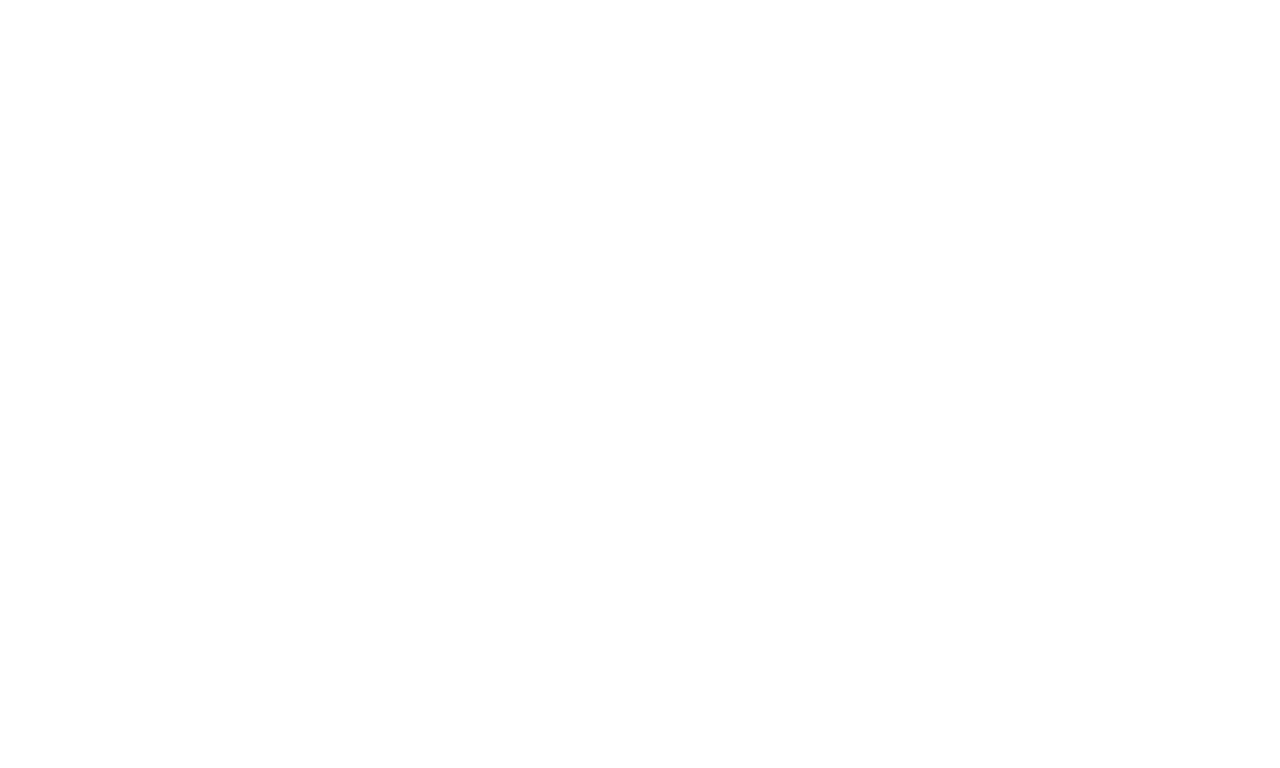
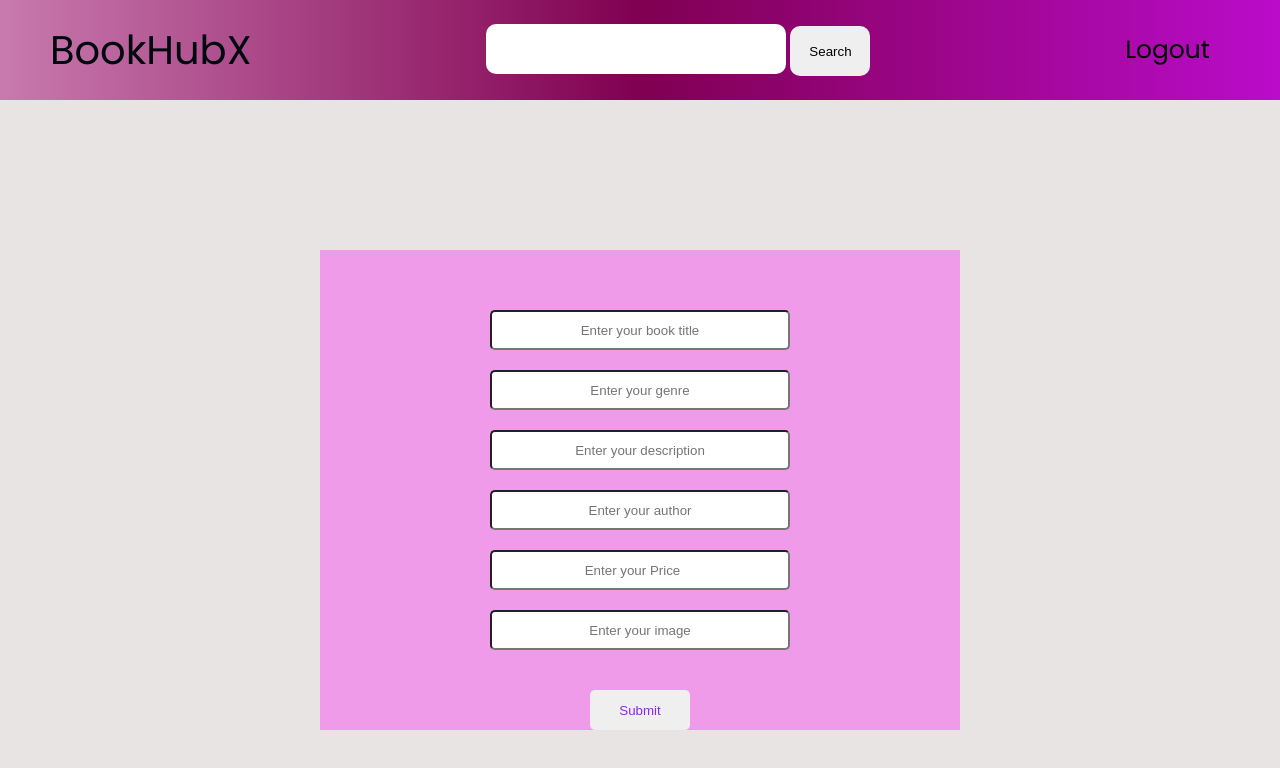
Before and after one commit to FTWEB25/BookHubX, a plain HTML site: page frontendForBookAdd/dashboard.html in a window 1280 px wide. Drawn offline with Linux system fonts and the light colour scheme.

Commit message:
milestone 3 completed

```diff
--- a/backend/middlewares/auth.middleware.js
+++ b/backend/middlewares/auth.middleware.js
@@ -1,4 +1,5 @@
 const jwt =require("jsonwebtoken")
+const UserModel=require("../model/user.model")
 
 const auth=async(req,res,next)=>{
     const token=req.headers.authorization?.split(' ')[1]
--- a/frontendForBookAdd/dashboard.html
+++ b/frontendForBookAdd/dashboard.html
@@ -0,0 +1,207 @@
+<!DOCTYPE html>
+<html lang="en">
+  <head>
+    <meta charset="UTF-8" />
+    <meta name="viewport" content="width=device-width, initial-scale=1.0" />
+    <title>Document</title>
+    <style>
+      @import url("https://fonts.googleapis.com/css2?family=Noto+Sans:wght@500&family=Open+Sans&family=Poppins:wght@300;400&display=swap");
+
+      * {
+        padding: 0px;
+        margin: 0px;
+        box-sizing: border-box;
+      }
+      body {
+        background-color: rgb(232, 228, 228);
+        font-family: "Noto Sans", sans-serif;
+        font-family: "Open Sans", sans-serif;
+        font-family: "Poppins", sans-serif;
+      }
+      /* Navbar styling starts here */
+      nav {
+        background-image: linear-gradient(
+          to right,
+          rgb(200, 122, 174),
+          rgb(128, 0, 81),
+          rgb(186, 12, 202)
+        );
+        width: 100%;
+        height: 100px;
+        display: flex;
+        justify-content: space-between;
+        align-items: center;
+        padding: 0px 50px;
+      }
+      .logo-container {
+        color: rgb(1, 8, 14);
+        font-size: 40px;
+      }
+      .search-container {
+      }
+      #search {
+        width: 300px;
+        height: 50px;
+        border-radius: 10px;
+        border: none;
+        font-size: 20px;
+        text-align: center;
+        outline: none;
+      }
+      #search-button {
+        height: 50px;
+        border: none;
+        border-radius: 10px;
+        width: 80px;
+      }
+      .list-container {
+        font-size: 25px;
+      }
+      .list-container ul {
+        display: flex;
+        justify-content: space-between;
+        align-items: center;
+        list-style: none;
+      }
+      .list-container ul li {
+        margin: 20px;
+      }
+      a {
+        text-decoration: none;
+        cursor: pointer;
+        color: black;
+      }
+      a:hover {
+        color: white;
+      }
+      /* Navbar styling ends here */
+
+      /* signup form styling starts here */
+      .book-container {
+        width: 50%;
+        height: 60vh;
+        background-color: rgb(240, 155, 234);
+        margin: 150px auto;
+        padding-top: 50px;
+      }
+      .book-container form {
+        display: flex;
+        flex-direction: column;
+        align-items: center;
+      }
+      .book-container form input {
+        height: 40px;
+        width: 300px;
+        text-align: center;
+        margin: 10px;
+        border-radius: 5px;
+      }
+      #submit-button {
+        width: 100px;
+        height: 40px;
+        margin-top: 30px;
+        border-radius: 5px;
+        border: none;
+        color: blueviolet;
+      }
+
+      /* signup form styling ends here */
+    </style>
+  </head>
+  <body>
+    <!-- navbar starts here -->
+    <nav>
+      <div class="logo-container">
+        <span>BookHubX</span>
+      </div>
+      <div class="search-container">
+        <input type="search" name="search" id="search" />
+        <button id="search-button">Search</button>
+      </div>
+      <div class="list-container">
+        <ul>
+          <!-- <li><a href="signup.html">Signup</a></li> -->
+          <li><a href="home.html">Logout</a></li>
+          <!-- <li><a href="about.html">About</a></li> -->
+        </ul>
+      </div>
+    </nav>
+    <!-- navbar ends here -->
+    <div class="book-container">
+      <form action="">
+        <input
+          type="text"
+          name="name"
+          placeholder="Enter your book title"
+          id="title"
+        />
+        <input
+          type="text"
+          name="genre"
+          placeholder="Enter your genre"
+          id="genre"
+        />
+        <input
+          type="text"
+          name="description"
+          placeholder="Enter your description"
+          id="description"
+        />
+        <input
+          type="text"
+          name="author"
+          placeholder="Enter your author"
+          id="author"
+        />
+        <input
+          type="number"
+          name="price"
+          placeholder="Enter your Price"
+          id="price"
+        />
+        <input
+          type="text"
+          name="image"
+          placeholder="Enter your image"
+          id="image"
+        />
+        <button id="submit-button">Submit</button>
+      </form>
+      <script>
+        let submitBtn = document.getElementById("submit-button");
+        submitBtn.addEventListener("click", () => {
+          event.preventDefault();
+          let payload = {
+            title: document.getElementById("title").value,
+            genre: document.getElementById("genre").value,
+            description: document.getElementById("description").value,
+            author: document.getElementById("author").value,
+            price: document.getElementById("price").value,
+            img: document.getElementById("image").value,
+          };
+          let token = JSON.parse(localStorage.getItem("token"));
+          fetch("http://localhost:8080/book/addbook", {
+            method: "POST",
+            headers: {
+              "Content-type": "application/json",
+              "Authorization":`Bearer ${token}`
+            },
+            body: JSON.stringify(payload),
+          })
+            .then((res) => res.json())
+            .then((res) => {
+              console.log(res);
+            //   if (res.msg === "Login Successfull") {
+            //     localStorage.setItem("token", JSON.stringify(res.token));
+            //     window.location.href = "dashboard.html";
+            //   } else {
+            //     alert(res.msg);
+            //   }
+            alert(res.msg)
+            })
+            .catch((error) => console.log(error));
+        });
+      </script>
+    </div>
+  </body>
+</html>
```
Also changed, not shown: backend/routes/book.routes.js (+10 -10 lines), frontendForBookAdd/home.html (+130 -12 lines), frontendForBookAdd/login.html (+63 -21 lines), frontendForBookAdd/signup.html (+75 -23 lines).
